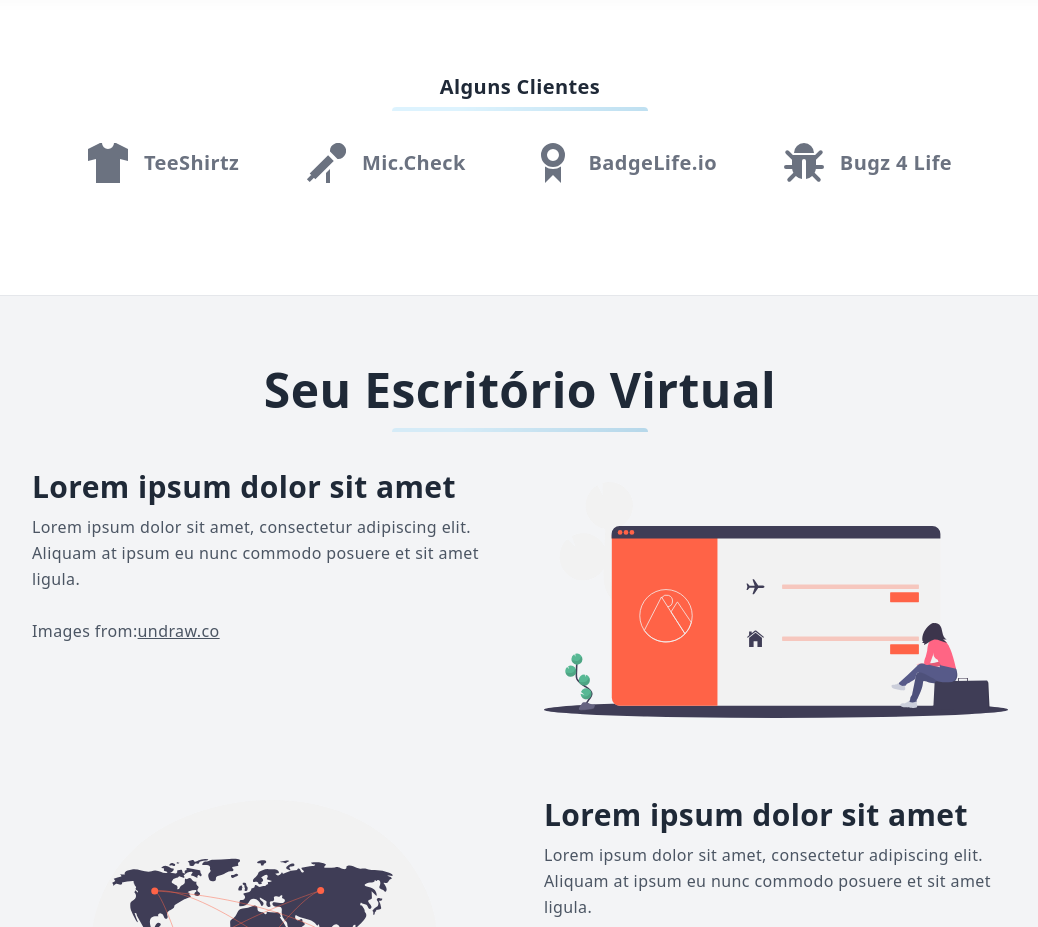
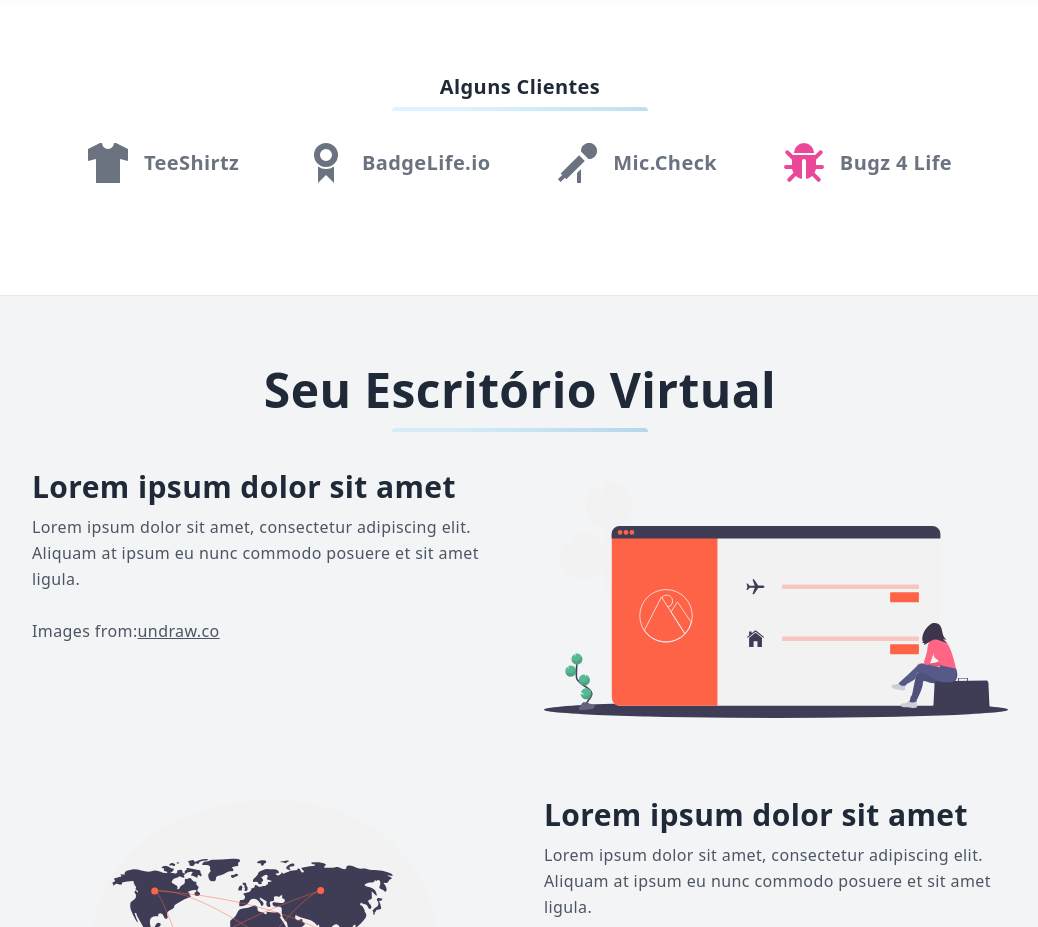
Before and after one commit to gugazimmermann/pocz-projects-website, a React (Create React App) app: page / in a window 1280 px wide. Shown: the part 880-1807 px from the top of the page, without its empty margins (120-1158 px from the left). Built offline with nearby package versions, Linux system fonts and the light colour scheme; no server answers.

Commit message:
refactor customers

```diff
--- a/src/components/customers/Customers.tsx
+++ b/src/components/customers/Customers.tsx
@@ -1,60 +1,27 @@
 import { ReactElement } from 'react';
+import LANG from '../../lang/pt-BR';
+import clientList from './clientList';
 
 export function Customers(): ReactElement {
+  const clients = (name: string, image: ReactElement): ReactElement => (
+    <span className="w-1/2 p-4 md:w-auto flex items-center">
+      {image}
+      {name}
+    </span>
+  );
+
   return (
     <section className="bg-white border-b py-12 ">
       <div className="container mx-auto flex flex-wrap items-center justify-between pb-12">
         <h2 className="w-full my-2 text-xl font-black leading-tight text-center text-gray-800 lg:mt-8">
-          Alguns Clientes
+          {LANG.CUSTOMERS.title}
         </h2>
         <div className="w-full mb-4">
           <div className="h-1 mx-auto gradient w-64 opacity-25 my-0 py-0 rounded-t" />
         </div>
 
         <div className="flex flex-1 flex-wrap max-w-4xl mx-auto items-center justify-between text-xl text-gray-500 font-bold">
-          <span className="w-1/2 p-4 md:w-auto flex items-center">
-            <svg
-              className="h-10 w-10 mr-4 fill-current text-gray-500"
-              xmlns="http://www.w3.org/2000/svg"
-              viewBox="0 0 20 20"
-            >
-              <path d="M7 0H6L0 3v6l4-1v12h12V8l4 1V3l-6-3h-1a3 3 0 0 1-6 0z" />
-            </svg>
-            TeeShirtz
-          </span>
-
-          <span className="w-1/2 p-4 md:w-auto flex items-center">
-            <svg
-              className="h-10 w-10 mr-4 fill-current text-gray-500"
-              xmlns="http://www.w3.org/2000/svg"
-              viewBox="0 0 20 20"
-            >
-              <path d="M15.75 8l-3.74-3.75a3.99 3.99 0 0 1 6.82-3.08A4 4 0 0 1 15.75 8zM1.85 15.3l9.2-9.19 2.83 2.83-9.2 9.2-2.82-2.84zm-1.4 2.83l2.11-2.12 1.42 1.42-2.12 2.12-1.42-1.42zM10 15l2-2v7h-2v-5z" />
-            </svg>
-            Mic.Check
-          </span>
-
-          <span className="w-1/2 p-4 md:w-auto flex items-center">
-            <svg
-              className="h-10 w-10 mr-4 fill-current text-gray-500"
-              xmlns="http://www.w3.org/2000/svg"
-              viewBox="0 0 20 20"
-            >
-              <path d="M10 12a6 6 0 1 1 0-12 6 6 0 0 1 0 12zm0-3a3 3 0 1 0 0-6 3 3 0 0 0 0 6zm4 2.75V20l-4-4-4 4v-8.25a6.97 6.97 0 0 0 8 0z" />
-            </svg>
-            BadgeLife.io
-          </span>
-
-          <span className="w-1/2 p-4 md:w-auto flex items-center">
-            <svg
-              className="h-10 w-10 mr-4 fill-current text-gray-500"
-              xmlns="http://www.w3.org/2000/svg"
-              viewBox="0 0 20 20"
-            >
-              <path d="M15.3 14.89l2.77 2.77a1 1 0 0 1 0 1.41 1 1 0 0 1-1.41 0l-2.59-2.58A5.99 5.99 0 0 1 11 18V9.04a1 1 0 0 0-2 0V18a5.98 5.98 0 0 1-3.07-1.51l-2.59 2.58a1 1 0 0 1-1.41 0 1 1 0 0 1 0-1.41l2.77-2.77A5.95 5.95 0 0 1 4.07 13H1a1 1 0 1 1 0-2h3V8.41L.93 5.34a1 1 0 0 1 0-1.41 1 1 0 0 1 1.41 0l2.1 2.1h11.12l2.1-2.1a1 1 0 0 1 1.41 0 1 1 0 0 1 0 1.41L16 8.41V11h3a1 1 0 1 1 0 2h-3.07c-.1.67-.32 1.31-.63 1.89zM15 5H5a5 5 0 1 1 10 0z" />
-            </svg>
-            Bugz 4 Life
-          </span>
+          {clientList.map(({ name, image }) => clients(name, image))}
         </div>
       </div>
     </section>
--- /dev/null
+++ b/src/components/customers/clientList.tsx
@@ -0,0 +1,27 @@
+import { ReactElement } from 'react';
+
+import BadgeLifeIo from './images/ badgeLifeIo';
+import Bugz4Life from './images/ bugz4Life';
+import MicCheck from './images/ micCheck';
+import TeeShirtz from './images/teeShirtz';
+
+const clientList: { name: string, image: ReactElement }[] = [
+  {
+    name: 'TeeShirtz',
+    image: <TeeShirtz color="text-lime-600" />,
+  },
+  {
+    name: 'BadgeLife.io',
+    image: <BadgeLifeIo color="text-amber-400" />,
+  },
+  {
+    name: 'Mic.Check',
+    image: <MicCheck color="text-teal-400" />,
+  },
+  {
+    name: 'Bugz 4 Life',
+    image: <Bugz4Life color="text-pink-500" />,
+  },
+];
+
+export default clientList;
--- /dev/null
+++ b/src/components/customers/images/ badgeLifeIo.tsx
@@ -0,0 +1,16 @@
+import { ReactElement } from 'react';
+import SVGProps from './props';
+
+export function BadgeLifeIo({ color }: SVGProps): ReactElement {
+  return (
+    <svg
+      className={`h-10 w-10 mr-4 fill-current ${color}`}
+      xmlns="http://www.w3.org/2000/svg"
+      viewBox="0 0 20 20"
+    >
+      <path d="M10 12a6 6 0 1 1 0-12 6 6 0 0 1 0 12zm0-3a3 3 0 1 0 0-6 3 3 0 0 0 0 6zm4 2.75V20l-4-4-4 4v-8.25a6.97 6.97 0 0 0 8 0z" />
+    </svg>
+  );
+}
+
+export default BadgeLifeIo;
--- /dev/null
+++ b/src/components/customers/images/ bugz4Life.tsx
@@ -0,0 +1,16 @@
+import { ReactElement } from 'react';
+import SVGProps from './props';
+
+export function Bugz4Life({ color }: SVGProps): ReactElement {
+  return (
+    <svg
+      className={`h-10 w-10 mr-4 fill-current ${color}`}
+      xmlns="http://www.w3.org/2000/svg"
+      viewBox="0 0 20 20"
+    >
+      <path d="M15.3 14.89l2.77 2.77a1 1 0 0 1 0 1.41 1 1 0 0 1-1.41 0l-2.59-2.58A5.99 5.99 0 0 1 11 18V9.04a1 1 0 0 0-2 0V18a5.98 5.98 0 0 1-3.07-1.51l-2.59 2.58a1 1 0 0 1-1.41 0 1 1 0 0 1 0-1.41l2.77-2.77A5.95 5.95 0 0 1 4.07 13H1a1 1 0 1 1 0-2h3V8.41L.93 5.34a1 1 0 0 1 0-1.41 1 1 0 0 1 1.41 0l2.1 2.1h11.12l2.1-2.1a1 1 0 0 1 1.41 0 1 1 0 0 1 0 1.41L16 8.41V11h3a1 1 0 1 1 0 2h-3.07c-.1.67-.32 1.31-.63 1.89zM15 5H5a5 5 0 1 1 10 0z" />
+    </svg>
+  );
+}
+
+export default Bugz4Life;
--- /dev/null
+++ b/src/components/customers/images/ micCheck.tsx
@@ -0,0 +1,16 @@
+import { ReactElement } from 'react';
+import SVGProps from './props';
+
+export function MicCheck({ color }: SVGProps): ReactElement {
+  return (
+    <svg
+      className={`h-10 w-10 mr-4 fill-current ${color}`}
+      xmlns="http://www.w3.org/2000/svg"
+      viewBox="0 0 20 20"
+    >
+      <path d="M15.75 8l-3.74-3.75a3.99 3.99 0 0 1 6.82-3.08A4 4 0 0 1 15.75 8zM1.85 15.3l9.2-9.19 2.83 2.83-9.2 9.2-2.82-2.84zm-1.4 2.83l2.11-2.12 1.42 1.42-2.12 2.12-1.42-1.42zM10 15l2-2v7h-2v-5z" />
+    </svg>
+  );
+}
+
+export default MicCheck;
--- /dev/null
+++ b/src/components/customers/images/props.ts
@@ -0,0 +1,5 @@
+interface SVGProps {
+  color: string;
+}
+
+export default SVGProps;
--- /dev/null
+++ b/src/components/customers/images/teeShirtz.tsx
@@ -0,0 +1,16 @@
+import { ReactElement } from 'react';
+import SVGProps from './props';
+
+export function TeeShirtz({ color }: SVGProps): ReactElement {
+  return (
+    <svg
+      className={`h-10 w-10 mr-4 fill-current ${color}`}
+      xmlns="http://www.w3.org/2000/svg"
+      viewBox="0 0 20 20"
+    >
+      <path d="M7 0H6L0 3v6l4-1v12h12V8l4 1V3l-6-3h-1a3 3 0 0 1-6 0z" />
+    </svg>
+  );
+}
+
+export default TeeShirtz;
```
